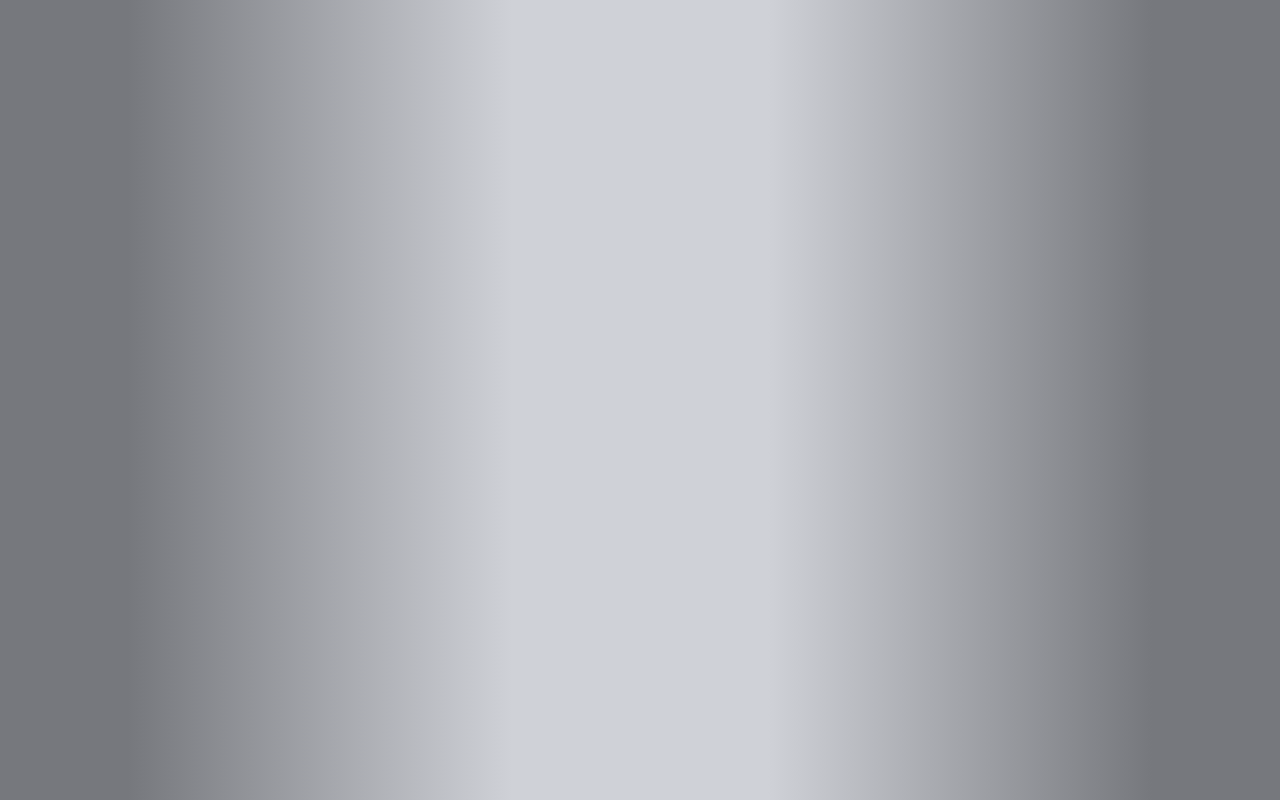
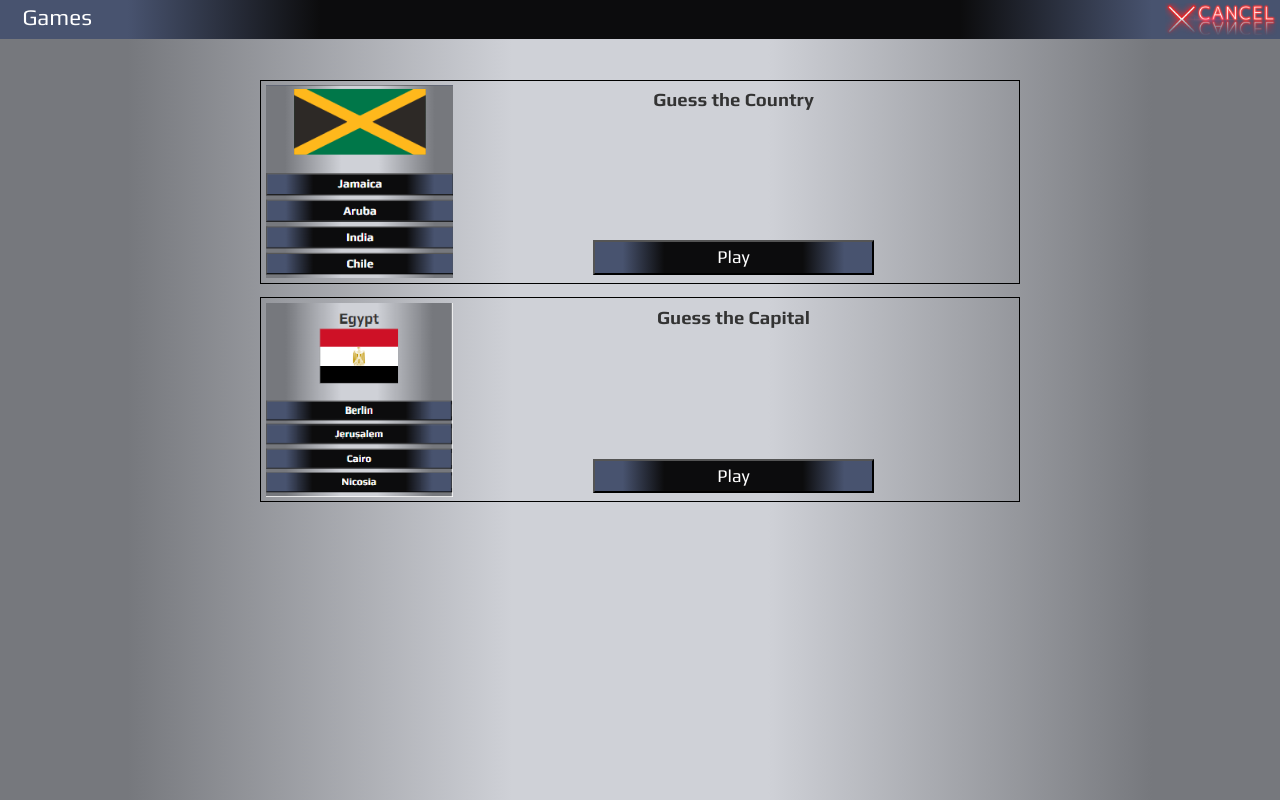
Before and after one commit to viktor-dimitrov/Flags, a React (Vite) app in the folder flags-fe/: page /quiz in a window 1280 px wide. Before the commit this address had no page. Built offline with nearby package versions, Linux system fonts and the light colour scheme.

Commit message:
refactoring

```diff
--- a/flags-fe/index.html
+++ b/flags-fe/index.html
@@ -2,7 +2,7 @@
 <html lang="en">
   <head>
     <meta charset="UTF-8" />
-    <link rel="icon" type="image/svg+xml" href="/vite.svg" />
+    <link rel="icon" type="image/svg+xml" href="/react.svg" />
     <meta name="viewport" content="width=device-width, initial-scale=1.0" />
     <title>Country Quiz</title>
       <!-- Open Graph Tags -->
--- a/flags-fe/src/App.jsx
+++ b/flags-fe/src/App.jsx
@@ -21,8 +21,7 @@ function App() {
 
         <Routes>
           <Route path="/" element={<Home/>} />
-          <Route path="/quiz-flags" element={<Quiz type="flag" />} />
-          <Route path="/quiz-capitals" element={<Quiz type="capital" />} />
+          <Route path="/quiz" element={<Quiz />} />
           <Route path="/countries-list" element={<ListOfCountries />} />
           <Route path="/countries-list/:countryCode2" element={<CountryDetails />} />
         </Routes>
--- a/flags-fe/src/components/Home/Home.jsx
+++ b/flags-fe/src/components/Home/Home.jsx
@@ -47,8 +47,8 @@ export default function Home() {
                 <nav>
                     <ul>
 
-                        <li > <button className="dark" onClick={() => navigate('/quiz-flags')} >Play Flags</button> </li>
-                        <li > <button className="dark" onClick={() => navigate('/quiz-capitals')} >Play Capitals</button> </li>
+                        <li > <button className="dark" onClick={() => navigate('/quiz')} >Play</button> </li>
+
 
 
                         <li className={styles[`countries-list`]} > <button className='dark' onClick={() => navigate('/countries-list')} >Countries List</button> </li>
--- a/flags-fe/src/components/Quiz/Quiz.jsx
+++ b/flags-fe/src/components/Quiz/Quiz.jsx
@@ -18,7 +18,7 @@ import styles from "./Quiz.module.css";
 
 
 
-export default function Quiz(quizType) {
+export default function Quiz() {
 
 
     const { selectRandomCountries, randomIndex } = useRandomSelector();
@@ -31,15 +31,20 @@ export default function Quiz(quizType) {
     const [isStarted, setIsStarted] = useState(false);
     const [myList, setMyList] = useState([]);
     const [gameConfig, setGameConfig] = useState({
+        "quizType": null,
         "region": null,
         "count": null,
         "style": null
     });
 
     useEffect(() => {
-
         isStarted ? startGame() : null
     }, []);
+
+
+    const quizTypeHandler = (selectedQuizType) => {
+        setGameConfig(config => ({ ...config, quizType: selectedQuizType }));
+    }
 
 
     const startGame = (selectedList, gameConfig) => {
@@ -87,7 +92,7 @@ export default function Quiz(quizType) {
 
 
         <div className={`${styles['game-header']} dark`}>
-            <p className={styles['game-type']}>Guess the {quizType.type}</p>
+            <p className={styles['game-type']}> {!gameConfig.quizType ? "Games" : `Guess the ${gameConfig.quizType}` } </p>
              <Quit/>
         </div>
             {(isStarted && isLoading) && <Loader/>}
@@ -96,7 +101,7 @@ export default function Quiz(quizType) {
                     <div className={styles['board-container']} >
 
                         <FlagsBoard list={myList} {...gameConfig} className="myList" />
-                        {gameList.length != 0 && <FlagsBoard list={gameList} {...gameConfig} className="gameList" />}
+                        {(gameList.length != 0 && gameConfig.quizType != "quest") && <FlagsBoard list={gameList} {...gameConfig} className="gameList" />}
                     </div>
 
                     <Metrics currentStage={currentStage} scores={scores} gameListLength={gameList.length} isStarted={isStarted}/>
@@ -119,11 +124,11 @@ export default function Quiz(quizType) {
                         <Link to="/" className={`${styles['play-again']} dark`}>Home</Link>
 
                     </>}
-                    <Question country={country} options={options} answerHandler={answerHandler} quizType={quizType} />
+                    <Question country={country} options={options} answerHandler={answerHandler} gameConfig={gameConfig} />
                 </div>}
 
 
-            {!isStarted && <> <SetupQuiz startGame={startGame} /> </>}
+            {!isStarted && <> <SetupQuiz startGame={startGame} quizTypeHandler={quizTypeHandler} /> </>}
 
 
         </>
--- a/flags-fe/src/components/SetupQuiz/SetupQuiz.jsx
+++ b/flags-fe/src/components/SetupQuiz/SetupQuiz.jsx
@@ -13,12 +13,13 @@ import styles from "./SetupQuiz.module.css";
 
 const regions = ["World", "Europe", "Asia", "Africa", "Americas"]
 
-export default function SetupQuiz({ startGame }) {
+export default function SetupQuiz({ startGame, quizTypeHandler }) {
 
     const { selectRandomCountries } = useRandomSelector();
     const { isLoading, handleLoad } = useLoading();
 
     const [gameConfig, setGameConfig] = useState({
+        "quizType": null,
         "region": "World",
         "count": 16,
         "style": 'survival'
@@ -33,6 +34,12 @@ export default function SetupQuiz({ startGame }) {
         setCountries(selectRandomCountries( gameConfig.region != "World" ? countriesData.filter(country => country.region == gameConfig.region) : countriesData, gameConfig.count));
 
     }, [gameConfig])
+
+
+    const handleQuizTypeChange = (selectedQuizType) => {
+        setGameConfig(config => ({ ...config, quizType: selectedQuizType }));
+        quizTypeHandler(selectedQuizType);
+    };
 
 
     const handleRegionChange = (selectedRegion) => {
@@ -63,29 +70,59 @@ export default function SetupQuiz({ startGame }) {
 
 
         <div className={styles['setup']} >
-            <form onSubmit={handleSubmit}>
+
+            {!gameConfig.quizType && <div>
+
+                <ul className={styles['games-container']}>
+                    <li>
+                        <div className={styles['type-img']}>
+                            <img src="/images/guessthecountry.png" alt="guessthecountry" />
+                        </div>
+                        <div className={styles['game-info']}>
+                            <h5>Guess the Country</h5>
+                        <button className="dark" onClick={() => handleQuizTypeChange("flag")} >Play</button>
+                        </div>
+                    </li>
+
+                    <li>
+                    <div className={styles['type-img']}>
+                            <img src="/images/guesthecapital.png" alt="guessthecapital" />
+                        </div>
+                        <div className={styles['game-info']}>
+                            <h5>Guess the Capital</h5>
+                            <button className="dark" onClick={() => handleQuizTypeChange("capital")} >Play</button>
+                        </div>
+                    </li>
 
 
+                    {/* <li>
+                    <div className={styles['type-img']}>
+                            <img src="/images/guesthecapita.png" alt="tabtheflag" />
+                        </div>
+                        <div className={styles['game-info']}>
+                            <h5>Flags Quest</h5>
+                            <button className="dark" onClick={() => handleQuizTypeChange("quest")} >Play</button>
+                        </div>
+                    </li> */}
+                </ul>
+            </div>}
 
-
+            {gameConfig.quizType && <form onSubmit={handleSubmit}>
                 <div className={styles['wrapper']}>
-
                     <div className={styles['region-btns']}>
                         <p>Region:</p>
-
                         {regions.map(region =>
                             <label key={region} >
-                        <input  className={`${activeRegion === region.toLocaleLowerCase() ? styles['active'] : null} dark`}  type="button" name={region.toLowerCase()} value={region} onClick={() => handleRegionChange(region)} />
+                                <input className={`${activeRegion === region.toLocaleLowerCase() ? styles['active'] : null} dark`} type="button" name={region.toLowerCase()} value={region} onClick={() => handleRegionChange(region)} />
                             </label>
                         )}
-
                     </div>
 
                     <div className={styles['radio-wrapper']}>
                         <p>Size:</p>
                         <div className={`${styles['radio-btns']} dark`}>
                             <label>
-                        <input type="radio" name="count" value="9" onClick={() => handleCountChange(9)}  />
+                                <input type="radio" name="count" value="9" onClick={() => handleCountChange(9)} />
                                 3x3
                             </label>
                             <label>
@@ -96,19 +133,18 @@ export default function SetupQuiz({ startGame }) {
                                 <input type="radio" name="count" value="25" onClick={() => handleCountChange(25)} />
                                 5x5
                             </label>
-                    <label  className={styles['game36']}>
+                            <label className={styles['game36']}>
                                 <input type="radio" name="count" value="36" onClick={() => handleCountChange(36)} />
                                 6x6
                             </label>
                         </div>
                     </div>
 
-
                     <div className={styles['radio-wrapper']}>
                         <p>Style:</p>
                         <div className={`${styles['radio-btns']} dark`}>
                             <label>
-                        <input type="radio" name="style" value="freerun" onClick={() => handleStyleChange("freerun")}  />
+                                <input type="radio" name="style" value="freerun" onClick={() => handleStyleChange("freerun")} />
                                 Relax
                             </label>
                             <label>
@@ -116,35 +152,24 @@ export default function SetupQuiz({ startGame }) {
                                 Sprint
                             </label>
                             <label>
-                        <input type="radio" name="style" value="survival" onClick={() => handleStyleChange("survival")} defaultChecked/>
+                                <input type="radio" name="style" value="survival" onClick={() => handleStyleChange("survival")} defaultChecked />
                                 Survival
                             </label>
                         </div>
                     </div>
-
                 </div>
-
-
 
                 {gameConfig.region && <button className={`${styles['start-btn']} dark`} type="submit">Start</button>}
 
-
                 {gameConfig.region && <>
-                                    {isLoading && <Loader/> }
+                    {isLoading && <Loader />}
                     <div className={styles['region-img']} onLoad={() => handleLoad(false)} style={{ display: isLoading ? 'none' : 'block' }}  >
                         <img src={`/images/${gameConfig.region}.png`} alt={gameConfig.region} />
                     </div>
 
                 </>
                 }
-
-
-
-            </form>
-
-
-
-
+            </form>}
         </div>
     )
 }
--- a/flags-fe/src/components/SetupQuiz/SetupQuiz.module.css
+++ b/flags-fe/src/components/SetupQuiz/SetupQuiz.module.css
@@ -27,6 +27,51 @@ input[type="button"].active {
 
 .setup p {
     text-align: center;
+}
+
+ul.games-container {
+    padding:0.2em;
+}
+.games-container li {
+    display:flex;
+    border:1px solid black;
+    padding:0.2em;
+    margin-top: 0.6em;
+}
+
+.game-info {
+    display:flex;
+    flex-direction: column;
+    align-items: center;
+    justify-content: space-between;
+    width:75%;
+}
+
+.game-info h5 {
+    margin:0;
+
+
+}
+
+.game-info button {
+    width:50%;
+    font-size: 0.8em;
+}
+
+
+.type-img {
+    width:25%;
+}
+.type-img img {
+    display:block;
+    width:100%;
+    object-fit: cover;
+
+}
+
+.type-btns button {
+    width:30%;
+    height:30%;
 }
 
 .wrapper {
```
Also changed, not shown: flags-fe/src/components/Question/Question.jsx (+5 -3 lines), flags-fe/public/images/guessthecountry.png (added), flags-fe/public/images/guesthecapital.png (added). Lines whose indentation alone changed are shown as unchanged.
